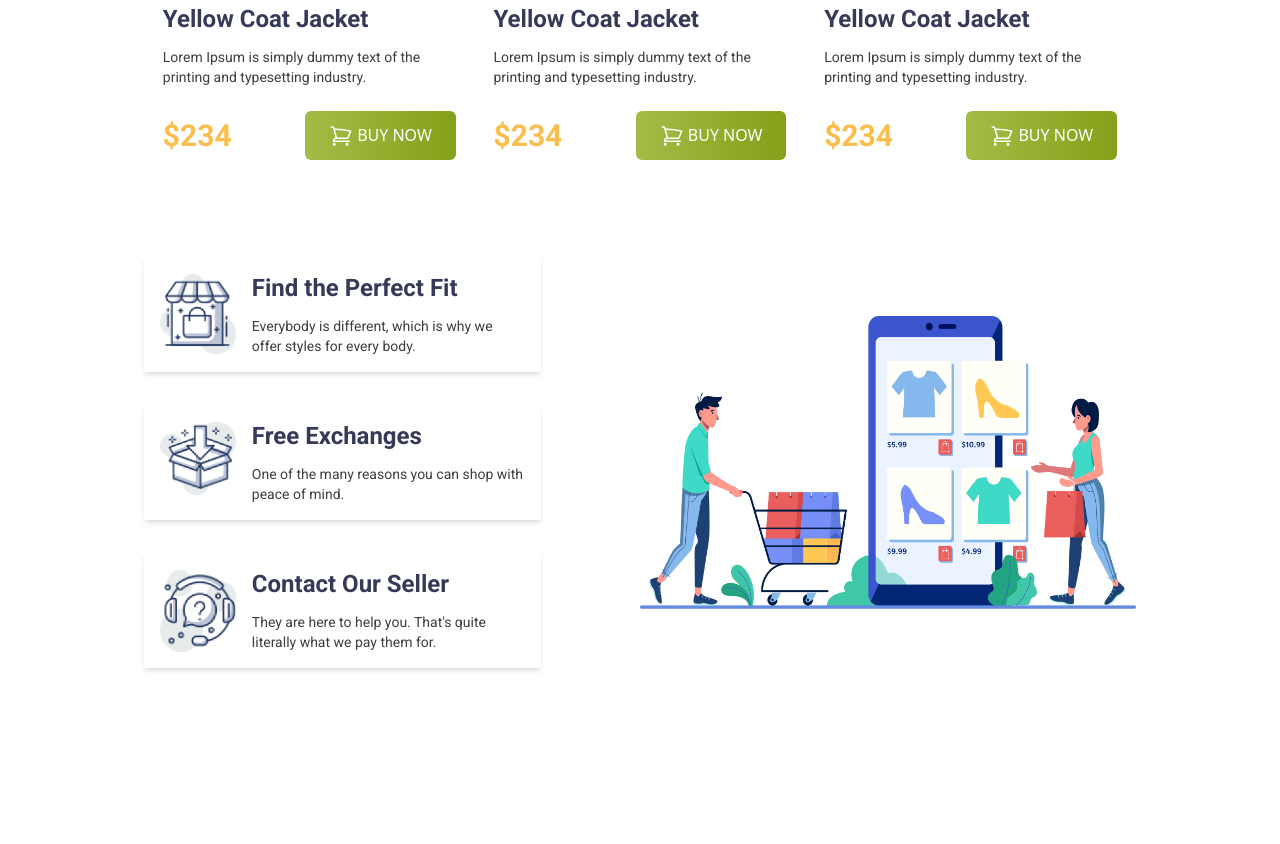
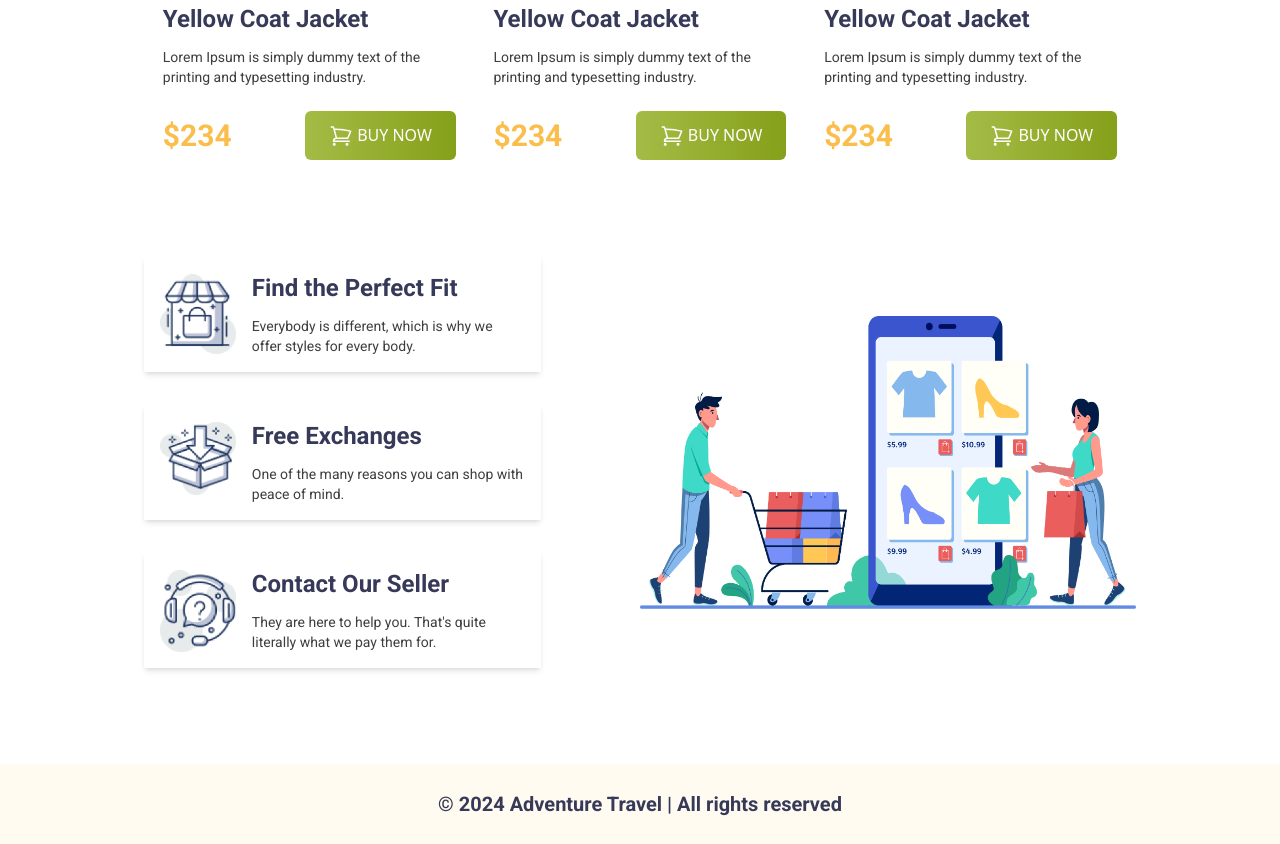
Before and after one commit to muhammad-2002/Tisha-fashion, a plain HTML site: page index.html in a window 1280 px wide. Shown: the part 1742-2586 px from the top of the page. Before the commit the page ends 2506 px from the top, so only its background shows below. Drawn offline with nearby package versions, Linux system fonts and the light colour scheme.

Commit message:
footer add

```diff
--- a/index.html
+++ b/index.html
@@ -226,5 +226,10 @@
         </div>
       </div>
     </main>
+    <footer>
+      <div class="footer-content w-full bg-[#FFFBF0] h-20 flex justify-center items-center">
+        <P class="flex justify-center items-center font-roboto text-[#363958] md:text-xl text-base font-bold" >© 2024 Adventure Travel | All rights reserved</P>
+      </div>
+    </footer>
   </body>
 </html>
```
